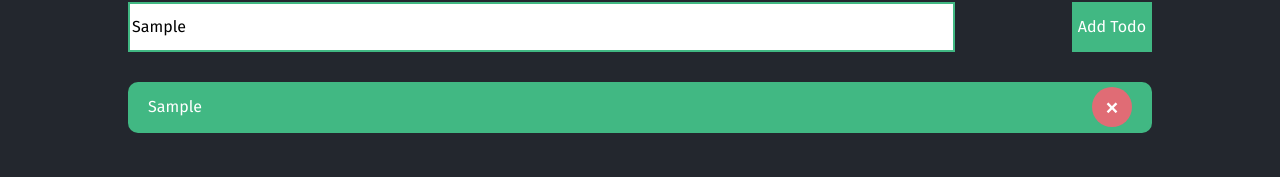
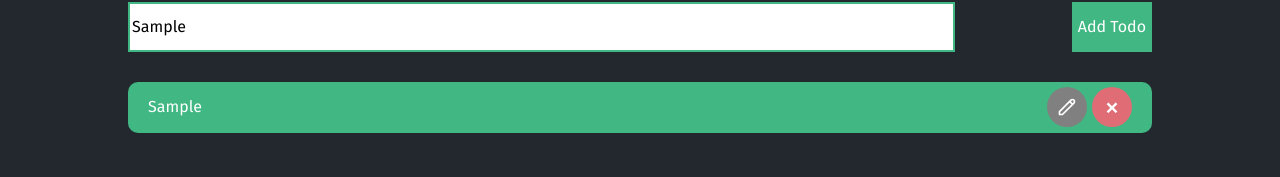
Before and after one commit to Gabehh/course-vue3, a Vue app in the folder todo-list/: page / in a window 1280 px wide. Both pictures are taken after typing "Sample" into the empty fields and a click on the button "Add Todo". Shown: the part 111-288 px from the top of the page. Built offline with nearby package versions, Linux system fonts and the light colour scheme.

Commit message:
Create Btn component

```diff
--- a/todo-list/src/App.vue
+++ b/todo-list/src/App.vue
@@ -5,7 +5,6 @@
       message="Todo title is required"
       :show="showAlert"
       @close="showAlert = false"
-      type="info"
     />
     <section>
       <AddTodoForm @submit="addTodo"/>
@@ -22,9 +21,9 @@
 </template>
 
 <script>
-import AddTodoForm from "./components/AddTodoForm.vue";
 import Alert from "./components/Alert.vue";
 import Navbar from "./components/Navbar.vue";
+import AddTodoForm from "./components/AddTodoForm.vue";
 import Todo from "./components/Todo.vue";
 
 export default {
@@ -32,11 +31,11 @@ export default {
     Alert,
     Navbar,
     AddTodoForm,
-    Todo
+    Todo,
 },
   data() {
     return {
-      todoTittle: "",
+      todoTitle: "",
       todos: [],
       showAlert: false,
     };
@@ -46,35 +45,15 @@ export default {
       if (title === "") {
         this.showAlert = true;
         return;
-      } else this.showAlert = false;
-      //e.preventDefault(); // Para que no refresque la página (ya que intenta mandarlo a un servidor porque el botón está dentro del formulario)
+      }
       this.todos.push({
         title,
         id: Math.floor(Math.random() * 1000),
       });
     },
     removeTodo(id) {
-      this.todos = this.todos.filter((todo) => todo.id !== id); // Se crea una lista nueva y se asigna a la que ya estaba antes
+      this.todos = this.todos.filter((todo) => todo.id !== id);
     },
   },
 };
 </script>
-
-<style scoped>
-.alert {
-  display: flex;
-  justify-content: space-between;
-  align-items: center;
-  background: var(--danger-color);
-  margin-bottom: 20px;
-  padding: 0 20px 0 20px;
-  border-radius: 10px;
-  height: 50px;
-}
-
-.close-alert {
-  font-size: 50px;
-  cursor: pointer;
-}
-
-</style>
--- a/todo-list/src/assets/main.css
+++ b/todo-list/src/assets/main.css
@@ -10,6 +10,7 @@
   --danger-color: #E06C75;
   --warning-color: #E5C07B;
   --info-color: #61AFEF;
+  --secondary-color: grey;
 }
 
 html {
--- a/todo-list/src/components/AddTodoForm.vue
+++ b/todo-list/src/components/AddTodoForm.vue
@@ -1,24 +1,28 @@
 <template>
   <form class="add-todo-form">
-    <input type="text" v-model="todoTittle" placeholder="Todo Title" />
+    <input v-model="todoTitle" type="text" placeholder="Todo Title" />
     <div>
-      <button @click.prevent="$emit('submit', todoTittle)">Add Todo</button>
+      <Btn class="btn" @click="$emit('submit', todoTitle)">
+        Add Todo
+      </Btn>
     </div>
   </form>
 </template>
 
 <script>
+import Btn from "./Btn.vue";
 export default{
+  components: { Btn },
     data (){
         return {
-            todoTittle: "",
+            todoTitle: "",
         };
     },
-    emits: ['submit']
-}
+    emits: ["submit"],
+};
 </script>
 
-<style>
+<style scoped>
 .add-todo-form {
   display: flex;
   justify-content: space-between;
@@ -27,31 +31,8 @@ export default{
   width: 80%;
   border: solid 2px var(--accent-color);
 }
-.add-todo-form button {
-  background: var(--accent-color);
-  color: var(--text-color);
-  border: none;
+.btn {
   height: 50px;
 }
 
-.todo {
-  display: flex;
-  justify-content: space-between;
-  align-items: center;
-  background: var(--accent-color);
-  margin-top: 30px;
-  padding: 0 20px 0 20px;
-  border-radius: 10px;
-}
-
-.remove-todo-btn {
-  border-radius: 50%;
-  border: none;
-  height: 40px;
-  width: 40px;
-  font-size: 30px;
-  color: var(--text-color);
-  background: var(--danger-color);
-  cursor: pointer;
-}
 </style>
--- a/todo-list/src/components/Alert.vue
+++ b/todo-list/src/components/Alert.vue
@@ -7,13 +7,12 @@
 
 <script>
 export default {
-  //exportamos el componente
   props: {
     message: {
       required: true,
       type: String,
     },
-    show: {
+    showAlert: {
       required: true,
       type: Boolean,
     },
@@ -23,7 +22,7 @@ export default {
       validator(value){
         return ["danger", "warning", "info"].includes(value);
       }
-    },
+    }
   },
   computed:{
     backgroundColor(){
@@ -35,7 +34,7 @@ export default {
       return options[this.type];
     }
   },
-  emits: ["close"]
+  emits: ['close'],
 };
 </script>
 
--- /dev/null
+++ b/todo-list/src/components/Btn.vue
@@ -0,0 +1,58 @@
+<template>
+  <button
+    :style="{ backgroundColor }"
+    @click.prevent="$emit('click')"
+    :class="{ circle: applyCircleClass }"
+  >
+    <slot />
+  </button>
+</template>
+
+<script>
+export default {
+  props: {
+    type: {
+      required: false,
+      default: "success",
+      validator(value) {
+        const options = ["danger", "warning", "info", "success", "secondary"];
+        return options.includes(value);
+      },
+    },
+    circle: {
+      default: false,
+      type: Boolean,
+    },
+  },
+  computed: {
+    backgroundColor() {
+      const options = {
+        danger: "var(--danger-color)",
+        info: "var(--info-color)",
+        warning: "var(--warning-color)",
+        success: "var(--accent-color)",
+        secondary: "var(--secondary-color)",
+      };
+      return options[this.type];
+    },
+    applyCircleClass() {
+      return this.circle;
+    },
+  },
+  emits: ["click"],
+};
+</script>
+
+<style scoped>
+button {
+  color: var(--text-color);
+  border: none;
+  cursor: pointer;
+  display: flex;
+  justify-content: center;
+  align-items: center;
+}
+.circle {
+  border-radius: 50%;
+}
+</style>
--- a/todo-list/src/components/Todo.vue
+++ b/todo-list/src/components/Todo.vue
@@ -2,20 +2,38 @@
     <div class="todo">
       <p>{{ title }}</p>
       <div>
-        <button @click="$emit('remove')" class="remove-todo-btn">&times;</button>
+        <Btn
+        circle
+        type="secondary"
+        @click="$emit('remove')"
+        class="btn edit-todo-btn"
+      >
+        <Pencil />
+      </Btn>
+      <Btn
+        circle
+        type="danger"
+        @click="$emit('remove')"
+        class="btn"
+      >
+        &times;
+      </Btn>
       </div>
     </div>
 </template>
 
   <script>
+import Btn from "./Btn.vue";
+import Pencil from "./icons/Pencil.vue";
   export default {
+    components: { Btn, Pencil },
     props: {
       title: {
         required: true,
         type: String,
       },
     },
-    emits: ['remove']
+    emits: ["remove"],
   };
   </script>
 
@@ -29,14 +47,15 @@
     padding: 0 20px 0 20px;
     border-radius: 10px;
   }
-  .remove-todo-btn {
-    border-radius: 50%;
-    border: none;
-    height: 40px;
-    width: 40px;
-    font-size: 30px;
-    color: var(--text-color);
-    background: var(--danger-color);
-    cursor: pointer;
-  }
+  .todo > div {
+  display: flex;
+}
+.edit-todo-btn {
+  margin-right: 5px;
+}
+.btn {
+  height: 40px;
+  width: 40px;
+  font-size: 30px;
+}
   </style>
--- /dev/null
+++ b/todo-list/src/components/icons/Pencil.vue
@@ -0,0 +1,27 @@
+<template>
+    <svg
+      xmlns="http://www.w3.org/2000/svg"
+      class="h-6 w-6"
+      fill="none"
+      viewBox="0 0 24 24"
+      stroke="currentColor"
+      stroke-width="2"
+      :style="{ height: size, width: size }"
+    >
+      <path
+        stroke-linecap="round"
+        stroke-linejoin="round"
+        d="M15.232 5.232l3.536 3.536m-2.036-5.036a2.5 2.5 0 113.536 3.536L6.5 21.036H3v-3.572L16.732 3.732z"
+      />
+    </svg>
+  </template>
+
+  <script>
+  export default {
+    props: {
+      size: {
+        default: "20px",
+      },
+    },
+  };
+  </script>
```
